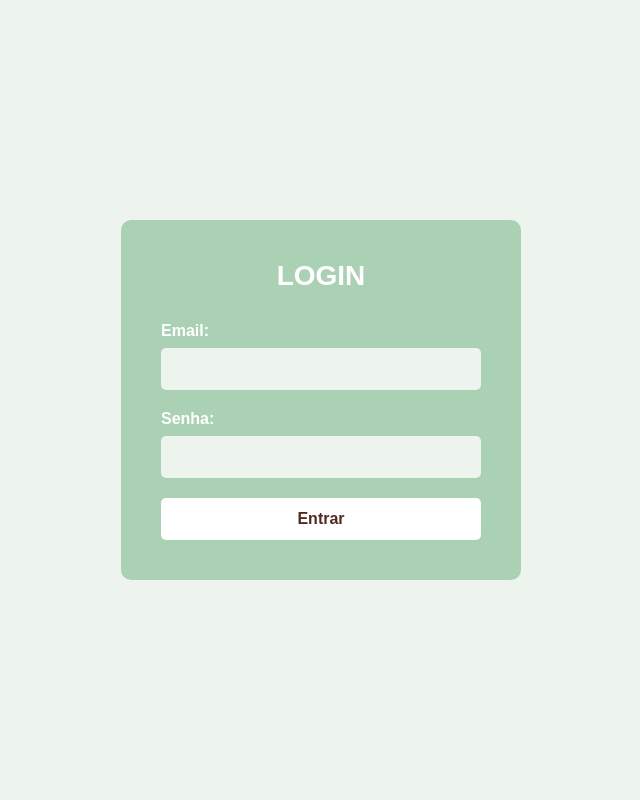
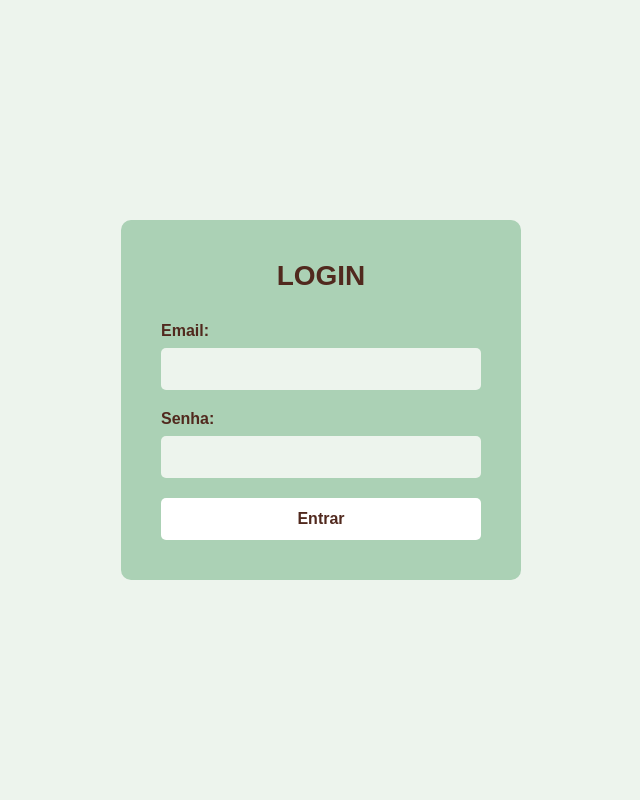
Before and after one commit to LucasAioriaSerpa/DailyGreen-Web, a PHP site: page /SCRIPTS/HTML/pagina_login.html in a window 1280 px wide. Shown: the whole page, without its empty margins (319-959 px from the left). Run offline with PHP 8.4, Linux system fonts and the light colour scheme.

Commit message:
hotfix.: Update style_pagina_login.css

```diff
--- a/SCRIPTS/CSS/style_pagina_login.css
+++ b/SCRIPTS/CSS/style_pagina_login.css
@@ -7,7 +7,7 @@
 
   body {
     background-color: #EDF4ED;
-    color: #fff;
+    color: #51291E;
     display: flex;
     align-items: center;
     justify-content: center;
@@ -27,7 +27,7 @@
     text-align: center;
     margin-bottom: 30px;
     font-size: 28px;
-    color: #fff;
+    color: #51291E;
   }
 
   .login-container label {
```
